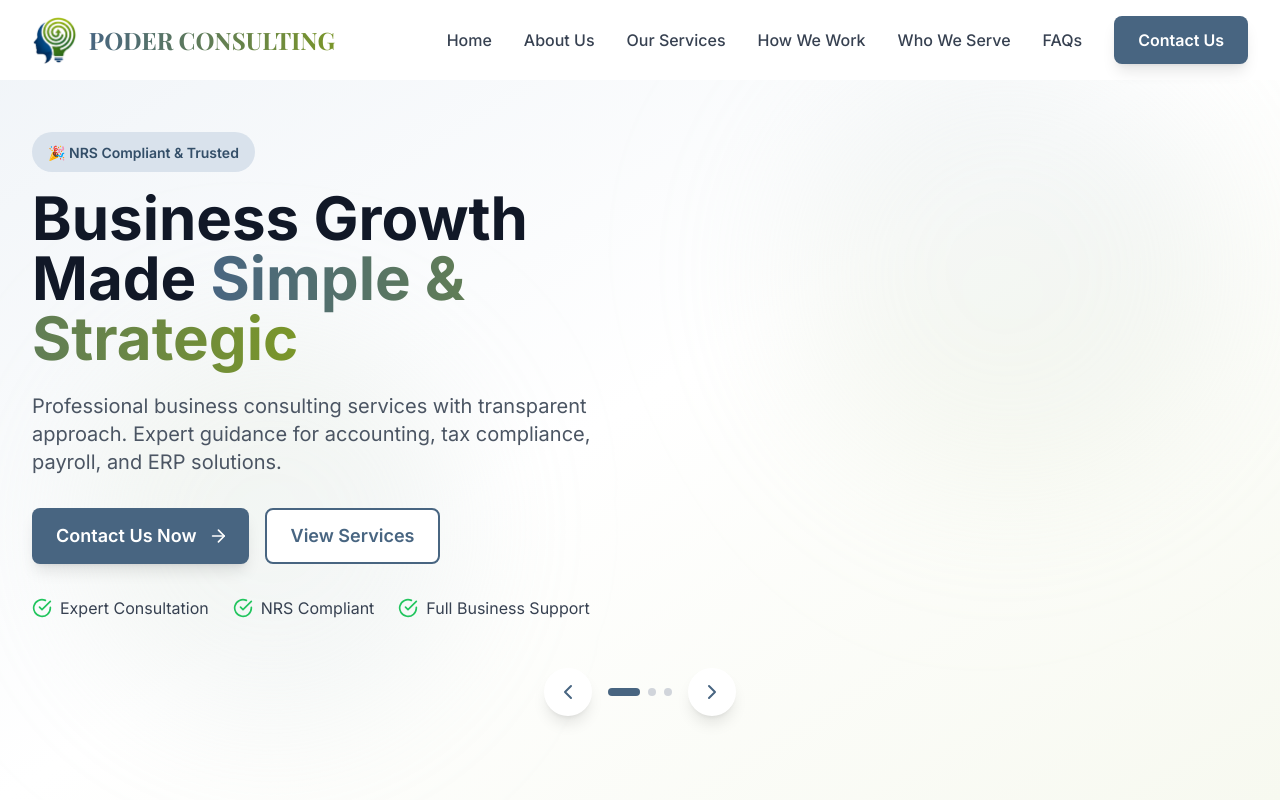
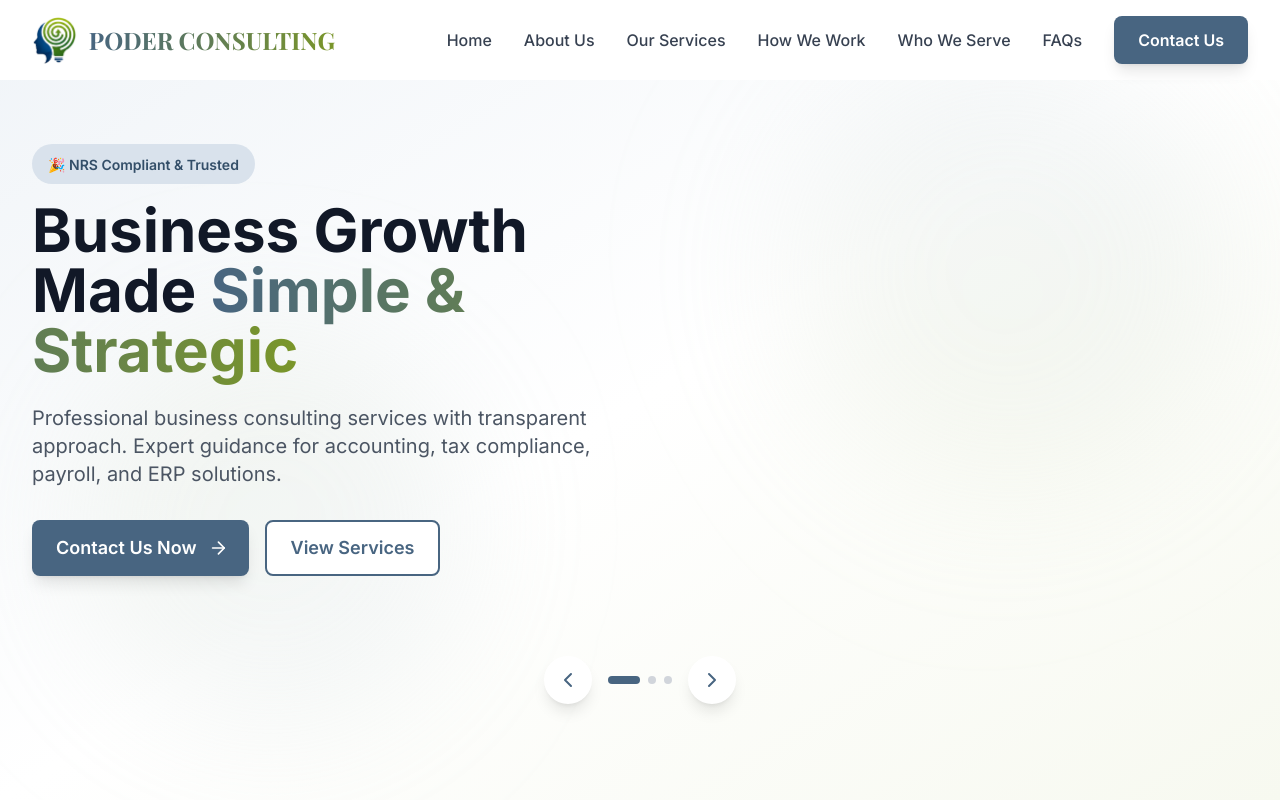
Before and after one commit to darlculus/poder-consulting-website, a Next.js app: page / in a window 1280 px wide. Shown: the top 800 px of the page. Built offline with nearby package versions, Linux system fonts and the light colour scheme; a web font is replaced by a local one.

Commit message:
checkmark feature tags removed

```diff
--- a/src/components/sections/Hero.tsx
+++ b/src/components/sections/Hero.tsx
@@ -159,20 +159,7 @@ export default function Hero({}: HeroProps = {}) {
                 </a>
               </div>
 
-              <div className="flex flex-col sm:flex-row gap-6">
-                {slides[currentSlide].features.map((feature, i) => (
-                  <motion.div
-                    key={i}
-                    initial={{ opacity: 0, y: 20 }}
-                    animate={{ opacity: 1, y: 0 }}
-                    transition={{ delay: 0.4 + i * 0.1 }}
-                    className="flex items-center gap-2"
-                  >
-                    <CheckCircle className={slides[currentSlide].type === 'video' ? 'text-accent-300' : 'text-green-500'} size={20} />
-                    <span className={slides[currentSlide].type === 'video' ? 'text-white' : 'text-gray-700'}>{feature}</span>
-                  </motion.div>
-                ))}
-              </div>
+
             </motion.div>
           </AnimatePresence>
 
```
